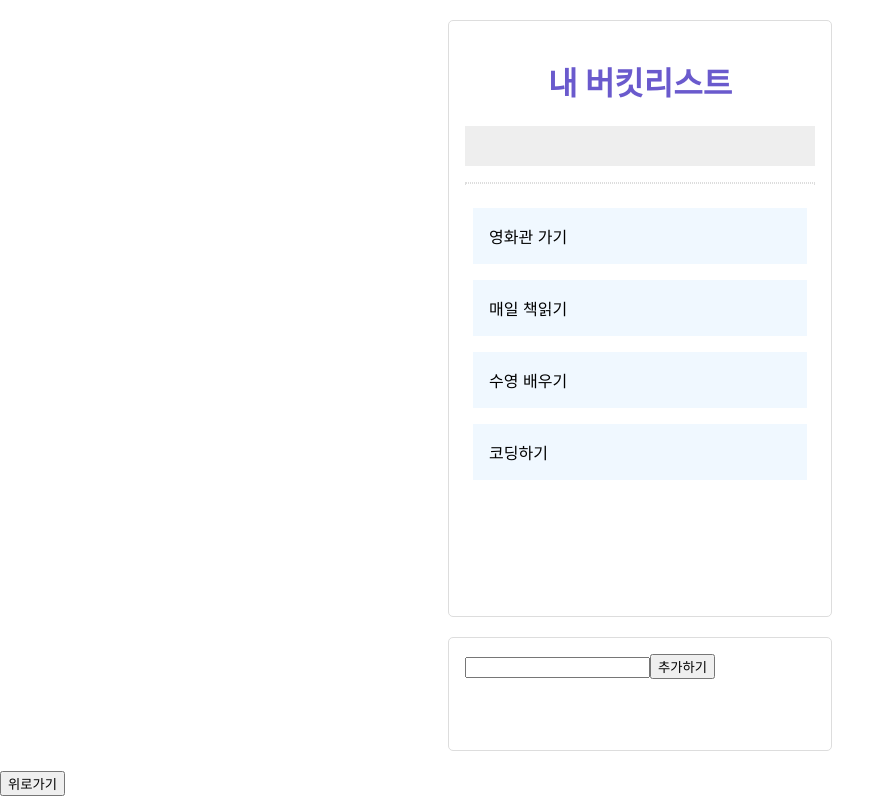
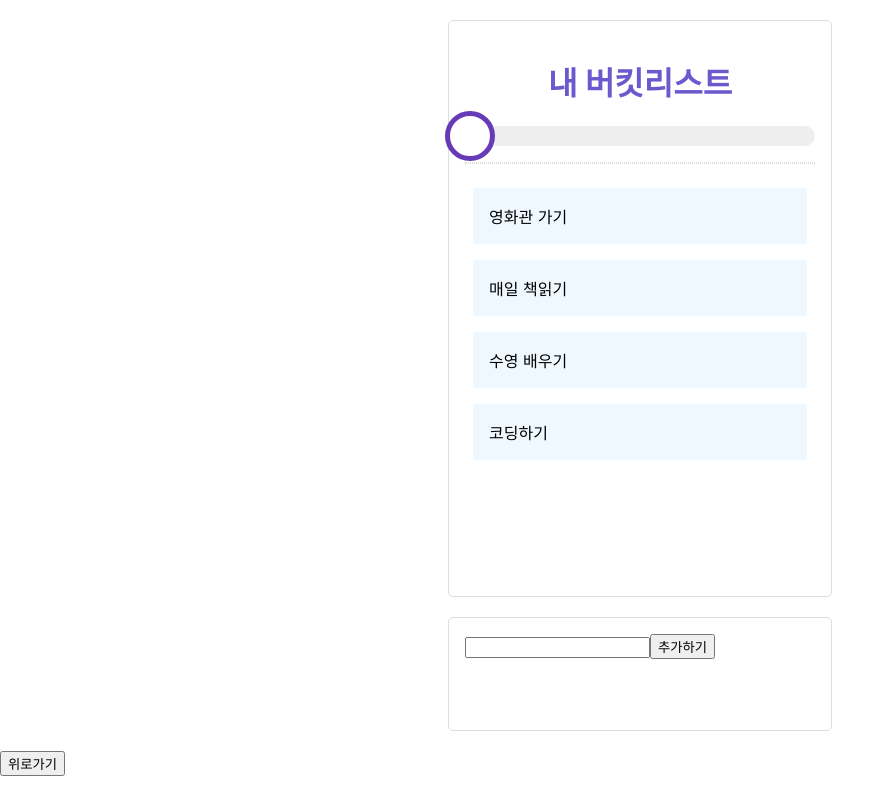
Before and after one commit to parkksss/react_basic, a React (Create React App) app: page / in a window 1280 px wide. Shown: the whole page, without its empty margins (0-895 px from the left). Built offline with nearby package versions, Linux system fonts and the light colour scheme.

Commit message:
give style progressbar

```diff
--- a/src/Progress.js
+++ b/src/Progress.js
@@ -17,6 +17,7 @@ const Progress = (props) => {
   return (
     <ProgressBar>
       <HighLight width={(count / bucket_list.length) * 100 + "%"} />
+      <Dot/>
     </ProgressBar>
   );
 };
@@ -24,14 +25,28 @@ const Progress = (props) => {
 const ProgressBar = styled.div`
   background: #eee;
   width: 100%;
-  height: 40px;
+  height: 20px;
+  display: flex;
+  align-items: center;
+  border-radius: 10px;
 `;
 
 const HighLight = styled.div`
-  background: orange;
+  background: #673ab7;
   transition: 1s;
   width: ${(props) => props.width};
-  height: 40px;
+  height: 20px;
+  border-radius: 10px;
 `;
 
+const Dot = styled.div`
+  width: 40px;
+  height: 40px;
+  background: #fff;
+  border: 5px solid #673ab7;
+  border-radius: 40px;
+  margin: 0px 0px 0px -20px;
+`;
+
+
 export default Progress;
```
